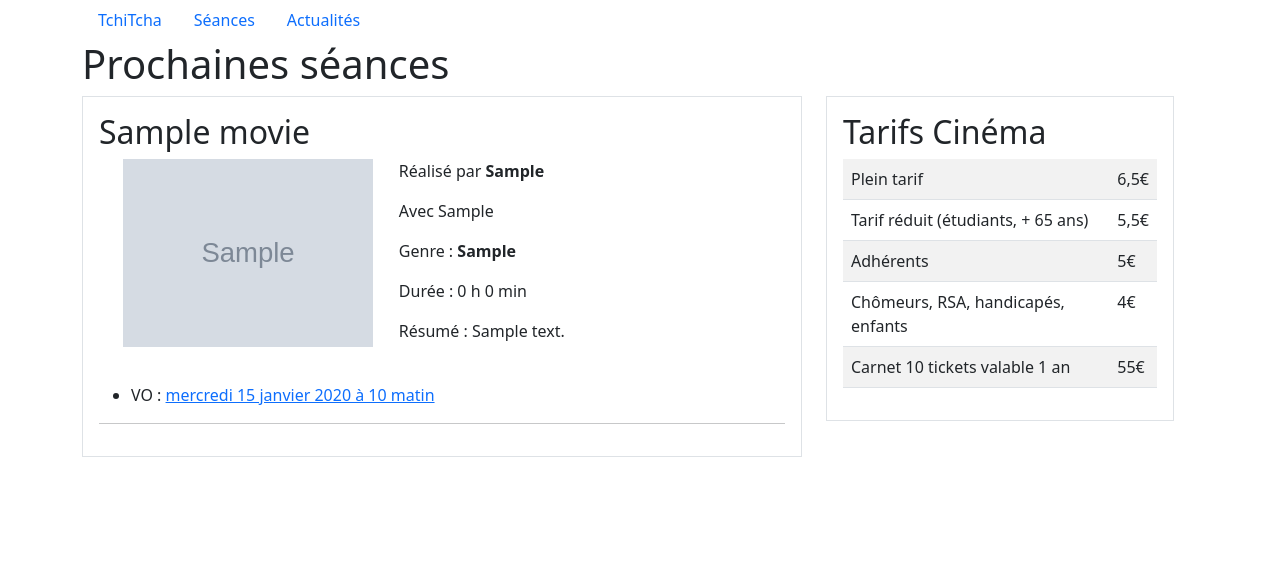
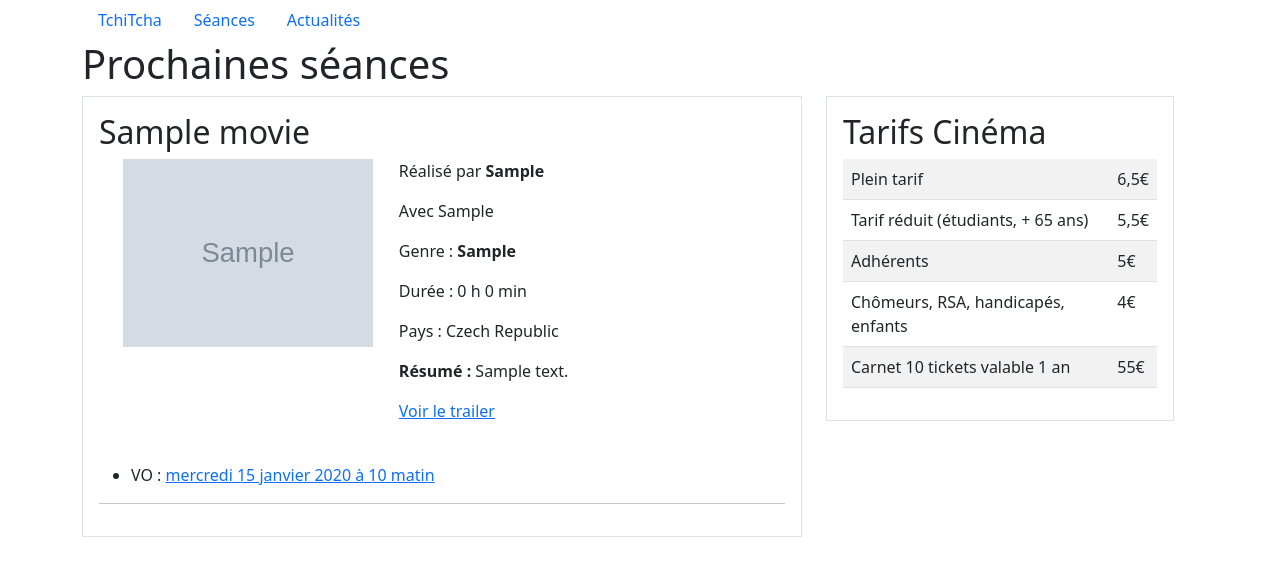
Before and after one commit to philippe-lemaire/tchitcha, a Django app: template movies/templates/movies/showing_list.html in a window 1280 px wide. Shown: the top 576 px of the page. Run offline with Django 3.2, Linux system fonts and the light colour scheme; the template is opened without the code that fills it: values that come from a table or form of the project are taken from there, others are empty; tables that the repository leaves empty hold one stand-in row (values such as "Sample post"); grey boxes marked "Sample" are stand-in pictures.

Commit message:
added trailer

```diff
--- a/movies/templates/movies/showing_list.html
+++ b/movies/templates/movies/showing_list.html
@@ -26,11 +26,14 @@
                                     <p>Avec {{movie.grouper.cast}}</p>
                                     <p>Genre : <strong>{{movie.grouper.genre}}</strong></p>
                                     <p>Durée : {{movie.grouper.duration|duration}}</p>
-                                    <p>Résumé : {{movie.grouper.description|linebreaksbr}}</p>
+                                    <p>Pays : {{movie.grouper.country.name}}</p>
+                                    <p><strong>Résumé :</strong> {{movie.grouper.description|linebreaksbr}}</p>
+                                    {% if movie.grouper.trailer_url %}
+                                    <p><a target="blank" href="{{movie.grouper.trailer_url}}">Voir le trailer</a></p>
+                                    {% endif %}
                                 </div>
                             </div>
                         </div>
-
                         <br>
 
                         <ul>
```
